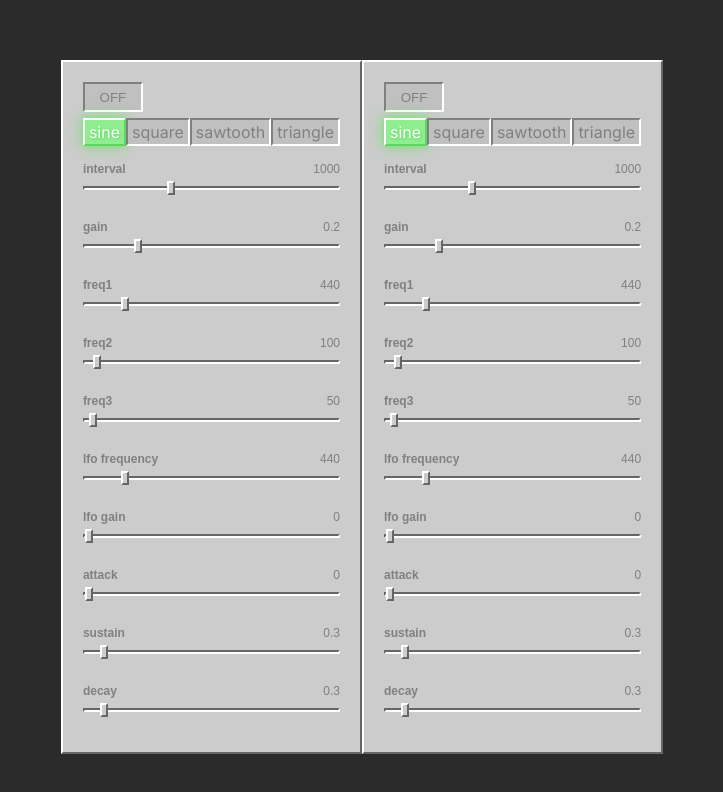
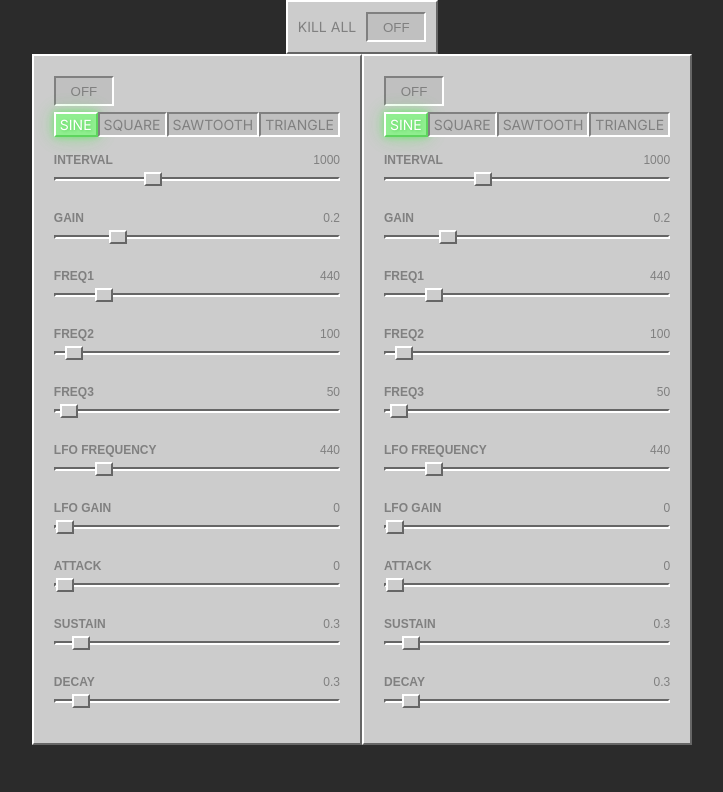
Before and after one commit to gabriel3000/webosc-repeater, a Next.js app: page /webosc-repeater in a window 1280 px wide. Shown: the top 792 px of the page, without its empty margins (278-1001 px from the left). Built offline with nearby package versions, Linux system fonts and the light colour scheme.

Commit message:
Adjustments to style. moving power button state upwards

```diff
--- a/src/app/webosc-repeater/_c/App.tsx
+++ b/src/app/webosc-repeater/_c/App.tsx
@@ -2,12 +2,14 @@
 import React, { useContext } from 'react';
 import { ReactContext } from './context/ReactContextProvider';
 import SynthModule from './components/synthModule';
+import MainDestinationControls from './components/mainDestinationControls';
 import styles from './app.module.css';
 
 export default function App() {
     const { instrumentParams } = useContext(ReactContext);
     return (
-        <div>
+        <div className={styles.wrapper}>
+            <MainDestinationControls />
             <div className={styles.modules}>
                 {instrumentParams.map((instrument:any, instrumentIndex:number) => {
                     return (
--- a/src/app/webosc-repeater/_c/app.module.css
+++ b/src/app/webosc-repeater/_c/app.module.css
@@ -1,8 +1,11 @@
+.wrapper {
+    font-size: 14px;
+    text-transform: uppercase;
+}
 .modules {
     display: flex;
     margin: 0 auto;
     justify-content: center;
-    padding: 60px;
 }
 
 @media (max-width: 768px) {
--- /dev/null
+++ b/src/app/webosc-repeater/_c/common/common.module.css
@@ -0,0 +1,7 @@
+.defaultPanelColoring {
+    background-color: #ccc;
+    border-right: 2px solid #666;
+    border-top: 2px solid #fff;
+    border-left: 2px solid #fff;
+    border-bottom: 2px solid #666;
+}
--- /dev/null
+++ b/src/app/webosc-repeater/_c/components/mainDestinationControls/index.tsx
@@ -0,0 +1,51 @@
+import React, { useEffect, useState } from 'react';
+import styles from './mainDestinationControls.module.css';
+import commonStyles from '../../common/common.module.css';
+import Power from '../power';
+import engine from '../../engine';
+import { ReactContext } from '../../context/ReactContextProvider';
+
+const MainDestinationControls = () => {
+    const [power, setPower] = useState(false);
+    const { instrumentParams, setInstrumentParams } = React.useContext(ReactContext);
+
+    useEffect(()=>{
+        let instrumentIsOn = false;
+        instrumentParams.forEach((instrument:any) => {
+            const obj = instrument.find((knob:any) => {
+                return knob.knob === 'power';
+            });
+            if(obj.value) {
+                instrumentIsOn = true;
+            }
+        });
+        setPower(instrumentIsOn);
+
+    }, [instrumentParams]);
+
+    return (
+        <div className={styles.wrapper}>
+            <div className={`${styles.killAll} ${commonStyles.defaultPanelColoring}`}>
+                <span>Kill All</span>
+                <Power settings={{
+                    powerClickHandler: () => {
+                        setPower(!power)
+                        if(power) {
+                            engine.killAll()
+                        }
+                        const newInstrumentParams:any = JSON.parse(JSON.stringify(instrumentParams));
+                        newInstrumentParams.forEach((instrument:any) => {
+                            const obj = instrument.find((knob:any) => {
+                                return knob.knob === 'power';
+                            });
+                            obj.value = false;
+                        });
+                        setInstrumentParams(newInstrumentParams);
+                    },
+                    power: power,
+                }} />
+            </div>
+        </div>
+    )
+}
+export default MainDestinationControls;
--- /dev/null
+++ b/src/app/webosc-repeater/_c/components/mainDestinationControls/mainDestinationControls.module.css
@@ -0,0 +1,16 @@
+.wrapper {
+    margin: 0 auto;
+    display: flex;
+    align-items: center;
+    justify-content: center;
+}
+.killAll {
+    padding: 10px;
+    display: inline-block;
+    text-transform: uppercase;
+}
+.killAll > span {
+    margin-right: 10px;
+    display: inline-block;
+    color: #808080;
+}
--- a/src/app/webosc-repeater/_c/components/power/index.tsx
+++ b/src/app/webosc-repeater/_c/components/power/index.tsx
@@ -1,48 +1,22 @@
 "use client"
-import React, { useState, useContext } from 'react';
+import React from 'react';
 import classNames from 'classnames';
 import style from './power.module.css';
-import { ReactContext } from '../../context/ReactContextProvider';
-import engine from '../../engine';
-import { Knob } from '../../types';
 
 interface PowerProps {
     settings: {
-        instrumentIndex: number;
-        knob: string;
+        powerClickHandler: (e: React.MouseEvent<HTMLButtonElement>) => void;
+        power: boolean;
     };
 }
 
 export default function Power({ settings }: PowerProps) {
-    const { instrumentIndex, knob: k } = settings;
-    const { instrumentParams, setInstrumentParams } = useContext(ReactContext);
-    const [power, setPower] = useState(false);
-
+    const { powerClickHandler, power } = settings;
     const buttonClasses = classNames({
         [style.ON]: power,
         [style.power]: true,
     });
-
-    const handleClick = (e: React.MouseEvent<HTMLButtonElement>) => {
-        const newInstrumentParams:any = JSON.parse(JSON.stringify(instrumentParams));;
-        e.preventDefault();
-        setPower(!power);
-        const obj = newInstrumentParams[instrumentIndex].find((knob:Knob) => {
-            return knob.knob === k;
-        });
-        obj.value = !power;
-        setInstrumentParams(newInstrumentParams);
-
-        if(!power) {
-            engine.play(instrumentIndex);
-            engine.schedule(instrumentIndex);
-        } else {
-            engine.stop(instrumentIndex);
-        }
-
-    }
-
     return (
-        <button className={buttonClasses} onClick={(e)=>{ handleClick(e)}}>{power ? 'ON' : 'OFF'}</button>
+        <button className={buttonClasses} onClick={(e)=>{ powerClickHandler(e)}}>{power ? 'ON' : 'OFF'}</button>
     )
 }
--- a/src/app/webosc-repeater/_c/components/slider/slider.module.css
+++ b/src/app/webosc-repeater/_c/components/slider/slider.module.css
@@ -30,7 +30,7 @@
     -webkit-appearance: none;
     border: none;
     height: 14px;
-    width: 8px;
+    width: 18px;
     cursor: pointer;
     border-radius: none;
     background-color: #ccc;
@@ -54,7 +54,7 @@
     border-radius: 0;
     border: none;
     height: 14px;
-    width: 8px;
+    width: 18px;
     cursor: pointer;
     border-radius: none;
     background-color: #ccc;
--- a/src/app/webosc-repeater/_c/components/synthModule/index.tsx
+++ b/src/app/webosc-repeater/_c/components/synthModule/index.tsx
@@ -1,10 +1,13 @@
 "use client"
-import React from 'react';
+import React, { useState, useContext, useEffect } from 'react';
+import { ReactContext } from '../../context/ReactContextProvider';
 import Slider from '../slider';
 import RadioGroup from '../radioGroup';
 import Power from '../power';
 import styles from './synthModule.module.css';
-import { InstrumentKnobs } from '../../types';
+import commonStyles from '../../common/common.module.css';
+import { InstrumentKnobs, Knob } from '../../types';
+import engine from '../../engine';
 
 interface SynthModuleSettings {
     knobs: InstrumentKnobs;
@@ -12,8 +15,39 @@ interface SynthModuleSettings {
 }
 
 const SynthModule = ({knobs, instrumentIndex}:SynthModuleSettings) => {
+    const { instrumentParams, setInstrumentParams } = useContext(ReactContext);
+    const [power, setPower] = useState(false);
+
+    const powerClickHandler = (e: React.MouseEvent<HTMLButtonElement>) => {
+        const newInstrumentParams:any = JSON.parse(JSON.stringify(instrumentParams));
+        e.preventDefault();
+        setPower(!power);
+        const obj = newInstrumentParams[instrumentIndex].find((knob:Knob) => {
+            return knob.knob === 'power';
+        });
+        obj.value = !power;
+        setInstrumentParams(newInstrumentParams);
+        if(!power) {
+            engine.play(instrumentIndex);
+            engine.schedule(instrumentIndex);
+        } else {
+            engine.stop(instrumentIndex);
+        }
+    }
+
+    useEffect(()=>{
+        instrumentParams[instrumentIndex].forEach((knob:any) => {
+            if(knob.knob === 'power') {
+                if(!knob.value) {
+                    setPower(false);
+                    engine.stop(instrumentIndex);
+                }
+            }
+        });
+    },[instrumentParams]);
+
     return (
-        <div className={styles.module} id={`INSTRUMENT-${instrumentIndex}`} key={instrumentIndex}>
+        <div className={`${styles.module} ${commonStyles.defaultPanelColoring}`} id={`INSTRUMENT-${instrumentIndex}`} key={instrumentIndex}>
             {/* <ImageFilterVisualizer instrumentIndex={instrumentIndex} /> */}
             {knobs.map((knob, knobIndex) => {
                 let parsedKnob;
@@ -52,8 +86,8 @@ const SynthModule = ({knobs, instrumentIndex}:SynthModuleSettings) => {
                         break;
                     case 'power':
                         parsedKnob = <Power settings={{
-                            knob: knob.knob,
-                            instrumentIndex: instrumentIndex
+                            powerClickHandler: powerClickHandler,
+                            power: power,
                         }} />
                         break;
                     default:
--- a/src/app/webosc-repeater/_c/components/synthModule/synthModule.module.css
+++ b/src/app/webosc-repeater/_c/components/synthModule/synthModule.module.css
@@ -1,10 +1,5 @@
 .module {
     max-width: 360px;
-    background-color: #ccc;
-    border-right: 2px solid #666;
-    border-top: 2px solid #fff;
-    border-left: 2px solid #fff;
-    border-bottom: 2px solid #666;
     padding: 20px;
 }
 .knob {
--- a/src/app/webosc-repeater/_c/engine/index.ts
+++ b/src/app/webosc-repeater/_c/engine/index.ts
@@ -21,7 +21,7 @@ class engine {
             this.limiter.ratio.value = 20.0; // max compression
             this.limiter.attack.value = 0.005; // 5ms attack
             this.limiter.release.value = 0.050; // 50ms release
-            this.distortion.curve = makeDistortionCurve(300);
+            this.distortion.curve = makeDistortionCurve(400);
             this.distortion.oversample = '4x';
             this.intervals = [
                 null,
@@ -151,5 +151,11 @@ class engine {
         if(this.knobData === undefined) return;
         clearTimeout(this.intervals[i]);
     }
+    killAll() {
+        this.intervals.forEach((interval) => {
+            clearTimeout(interval);
+        });
+        this.masterGain.disconnect();
+    }
 }
 export default new engine();
--- a/src/app/webosc-repeater/_c/style/index.scss
+++ /dev/null
@@ -1,94 +0,0 @@
-body {
-    margin: 0;
-    padding: 0;
-    font-family: monospace;
-    background-color: #ccc;
-}
-h1 {
-    text-align: center;
-    margin: 10px;
-}
-.top-section {
-    display: flex;
-    flex-direction: row;
-}
-.controlsPannel {
-    display: flex;
-    flex-direction: column;
-    background-color: pink;
-    border: 1px solid #000;
-    margin: 10px;
-    padding: 10px;
-}
-
-#draggable {
-    width: 30px;
-    height: 30px;
-    background-color: green;
-    border: 1px solid #000;
-    position: absolute;
-    right: 0;
-    top: 0;
-    cursor: s-resize;
-}
-
-#orbit {
-    display: flex;
-    align-items: center;
-    width: 100%;
-    justify-content: center;
-    height: 100%;
-}
-
-.hankHillCanvasWrap {
-    canvas {
-        width: 200px;
-        height: 200px;
-    }
-}
-
-.controlWrap {
-    width: 100%;
-    flex-direction: column;
-    padding-bottom: 10px;
-}
-
-.controlWrap label {
-    display: inline-block;
-    font-size: 12px;
-    color: #2b2b2b;
-    margin-top: 10px;
-    transform: translateY(-2px);
-}
-
-
-/**********/
-
-.module {
-    background-color: #ccc;
-    border-bottom: 2px solid #666;
-    border-right: 2px solid #666;
-    border-top: 2px solid #fff;
-    border-left: 2px solid #fff;
-    padding: 10px;
-}
-.modules {
-    display: flex;
-    flex-direction: row;
-    justify-content: center;
-    align-items: top;
-    margin: 10px;
-    padding: 10px;
-}
-.knob {
-    padding-bottom: 20px;
-}
-
-.visualizer {
-    background-color: #ccc;
-    border-top: 2px solid #666; /* Darker Gray */
-    border-left: 2px solid #666; /* Darker Gray */
-    border-bottom: 2px solid #fff;
-    border-right: 2px solid #fff;
-
-}
```
